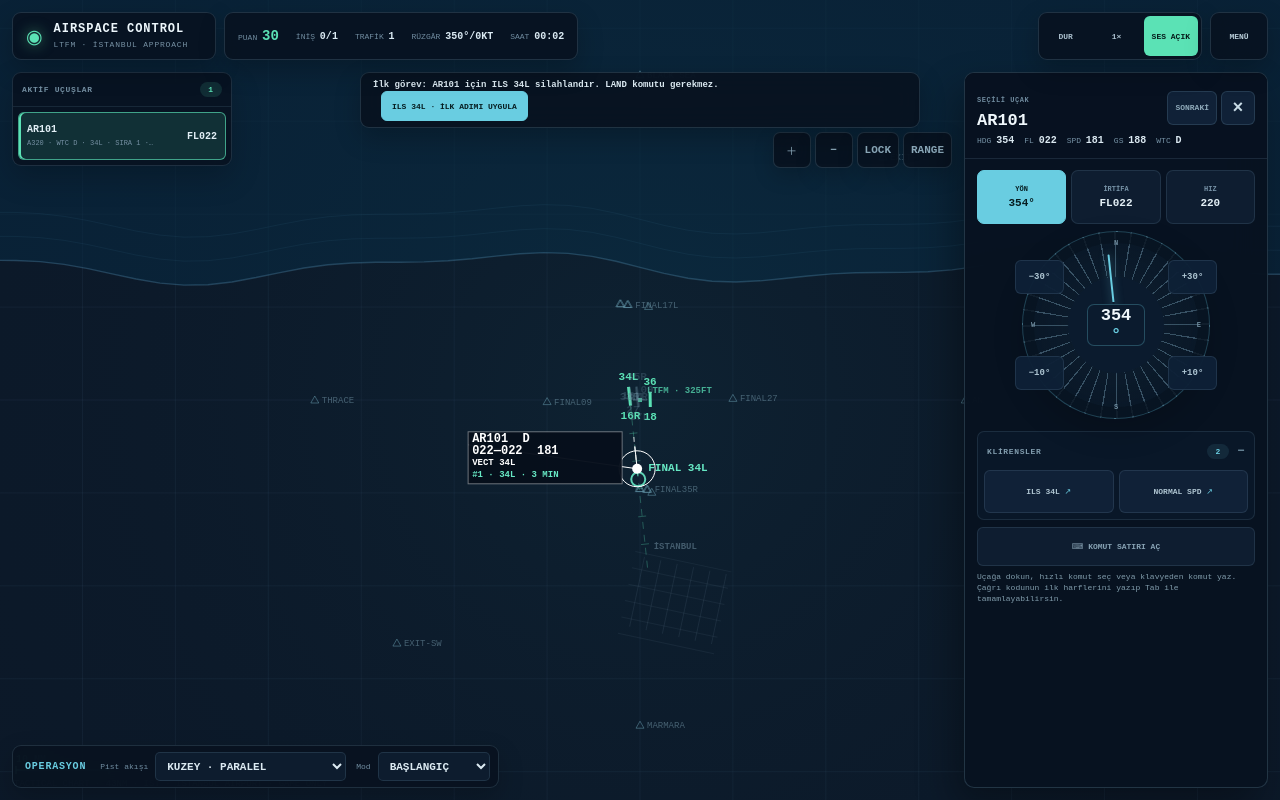
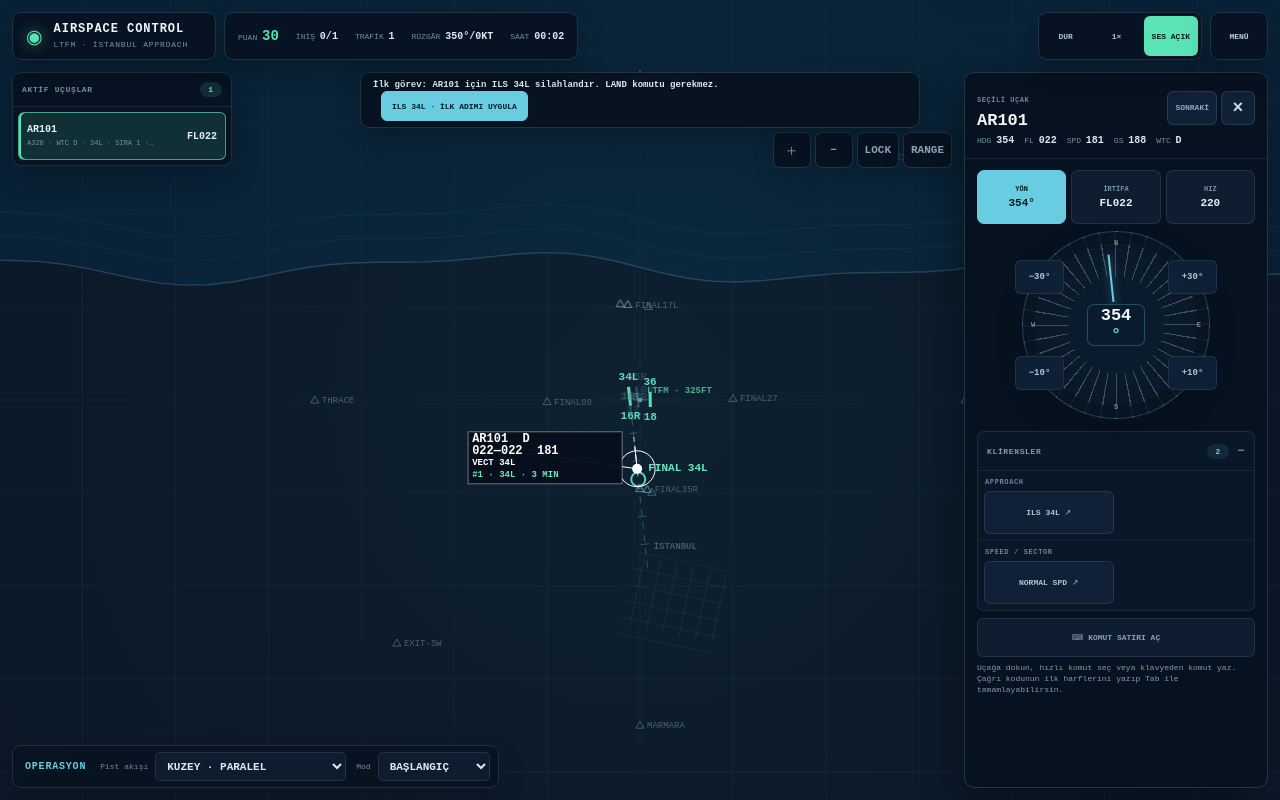
Before and after one commit to bugrabilim/atc, a React (Vite) app: page / in a window 1280 px wide. Both pictures are taken after a click on the button 202 px from the left and 399 px from the top of the page. Built offline with nearby package versions, Linux system fonts and the light colour scheme.

Commit message:
feat: add direct heading selection and command groups

```diff
--- a/src/ui/CommandPanel.tsx
+++ b/src/ui/CommandPanel.tsx
@@ -64,6 +64,11 @@ export function CommandPanel({
     ...(selected?.approach ? [{ label: 'GO-AROUND', command: 'GA' }] : []),
     ...(mode !== 'beginner' ? baseQuickCommands : [{ label: 'NORMAL SPD', command: 'RN' }]),
   ];
+  const quickCommandGroups = [
+    { id: 'approach', label: 'APPROACH', commands: quickCommands.filter((item) => /^(ILS|LOC|GO-AROUND|STAR|SID)/.test(item.label)) },
+    { id: 'navigation', label: 'DIRECT / HOLD', commands: quickCommands.filter((item) => /^(DCT|HOLD)/.test(item.label)) },
+    { id: 'management', label: 'SPEED / SECTOR', commands: quickCommands.filter((item) => !/^(ILS|LOC|GO-AROUND|STAR|SID|DCT|HOLD)/.test(item.label)) },
+  ].filter((group) => group.commands.length > 0);
 
   useEffect(() => {
     if (selectedCallsign && previousSelectedCallsign.current !== selectedCallsign) setSheetExpanded(true);
@@ -84,6 +89,17 @@ export function CommandPanel({
         ? `A${Math.max(10, Math.min(450, Math.round((selected.targetAltitude + delta) / 100)))}`
         : `S${Math.max(selected.performance.minSpeed, Math.min(selected.performance.maxSpeed, Math.round(selected.targetSpeed + delta)))}`;
     useQuickCommand(command);
+  };
+
+  const setHeadingFromPointer = (event: React.PointerEvent<HTMLDivElement>) => {
+    if (!selected || !window.matchMedia('(min-width: 701px)').matches) return;
+    if ((event.target as HTMLElement).closest('button')) return;
+    const bounds = event.currentTarget.getBoundingClientRect();
+    const offsetX = event.clientX - bounds.left - bounds.width / 2;
+    const offsetY = event.clientY - bounds.top - bounds.height / 2;
+    if (Math.hypot(offsetX, offsetY) < bounds.width * .27) return;
+    const heading = Math.round((((Math.atan2(offsetX, -offsetY) * 180 / Math.PI) + 360) % 360) / 10) * 10 % 360;
+    useQuickCommand(`H${String(heading).padStart(3, '0')}`);
   };
 
   const handleKeyDown = (event: React.KeyboardEvent<HTMLInputElement>) => {
@@ -139,6 +155,8 @@ export function CommandPanel({
             className={activeVector === 'heading' ? 'is-active' : ''}
             data-vector="heading"
             style={{ '--target-heading': `${selected?.targetHeading ?? 0}deg` } as CSSProperties}
+            onPointerDown={setHeadingFromPointer}
+            title="Halkaya dokunarak 10 derecelik heading seç"
           >
             <span>HEADING</span><button type="button" disabled={!selected} onClick={() => relativeCommand('heading', -30)}>−30°</button><button type="button" disabled={!selected} onClick={() => relativeCommand('heading', -10)}>−10°</button><b>{selected ? String(Math.round(selected.targetHeading)).padStart(3, '0') : '---'}</b><button type="button" disabled={!selected} onClick={() => relativeCommand('heading', 10)}>+10°</button><button type="button" disabled={!selected} onClick={() => relativeCommand('heading', 30)}>+30°</button>
             <i className="heading-cardinal heading-cardinal--north" aria-hidden="true">N</i>
@@ -161,8 +179,12 @@ export function CommandPanel({
 
       <details className="command-section" open={clearancesOpen} onToggle={(event) => setClearancesOpen(event.currentTarget.open)}>
         <summary><span>KLİRENSLER</span><b>{quickCommands.length}</b></summary>
-        <div className="quick-command-row" aria-label="Hızlı komutlar">
-          {quickCommands.map((item) => (
+        <div className="quick-command-groups">
+          {quickCommandGroups.map((group) => (
+            <section className="quick-command-group" key={group.id} aria-label={group.label}>
+              <span>{group.label}</span>
+              <div className="quick-command-row">
+                {group.commands.map((item) => (
                   <button
                     key={item.label}
                     type="button"
@@ -172,6 +194,9 @@ export function CommandPanel({
                   >
                     {item.label}
                   </button>
+                ))}
+              </div>
+            </section>
           ))}
         </div>
       </details>
--- a/src/ui/styles.css
+++ b/src/ui/styles.css
@@ -1563,6 +1563,15 @@ button { touch-action: manipulation; }
   font-size: 8px;
 }
 .app-shell .command-section .quick-command-row { margin: 0; padding: 0 6px 6px; }
+.app-shell .quick-command-groups { border-top: 1px solid rgba(132, 176, 200, .1); }
+.app-shell .quick-command-group + .quick-command-group { border-top: 1px solid rgba(132, 176, 200, .08); }
+.app-shell .quick-command-group > span {
+  display: block;
+  padding: 7px 7px 5px;
+  color: #68879a;
+  font: 800 7px IBM Plex Mono, monospace;
+  letter-spacing: .09em;
+}
 
 @media (min-width: 701px) {
   .app-shell .vector-control > div[data-vector='heading'].is-active {
@@ -1578,6 +1587,8 @@ button { touch-action: manipulation; }
       repeating-conic-gradient(from -1deg, rgba(130, 174, 197, .38) 0 1deg, transparent 1deg 10deg),
       radial-gradient(circle, rgba(105, 205, 225, .08), rgba(10, 25, 42, .82) 68%);
     box-shadow: inset 0 0 0 11px rgba(8, 20, 34, .82), 0 12px 30px rgba(0, 0, 0, .18);
+    cursor: crosshair;
+    touch-action: manipulation;
   }
   .app-shell .vector-control > div[data-vector='heading'].is-active::after {
     content: '';
```
Lines whose indentation alone changed are shown as unchanged.
